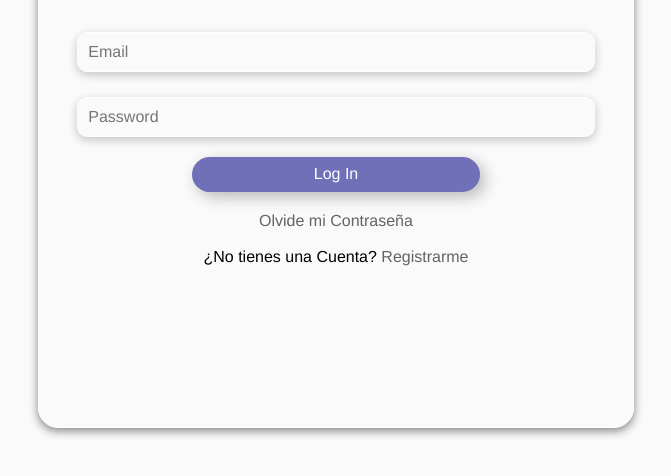
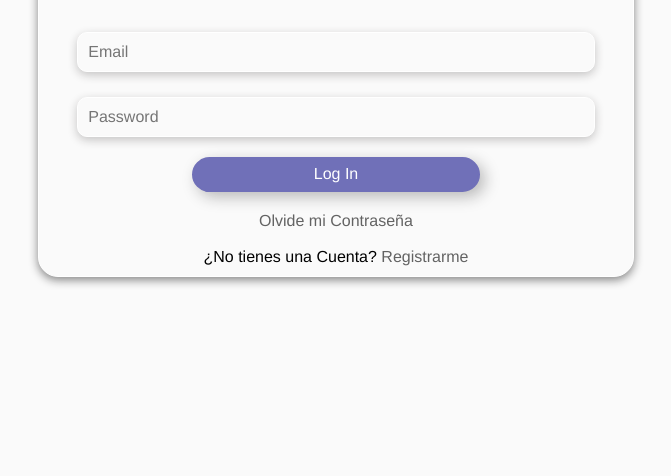
Before and after one commit to cmontesvergara/cvplatform, a plain HTML site: page views/login.html in a window 1280 px wide. Shown: the part 146-622 px from the top of the page, without its empty margins (304-975 px from the left). Drawn offline with Linux system fonts and the light colour scheme.

Commit message:
set on style.css

```diff
--- a/style.css
+++ b/style.css
@@ -110,6 +110,7 @@ h1{
     border-radius: 20px;
     margin-top: 7%;
     height: 60vh;
+    max-height: max-content;
     display: flex;
     flex-direction: column;
     align-items: center;
```
